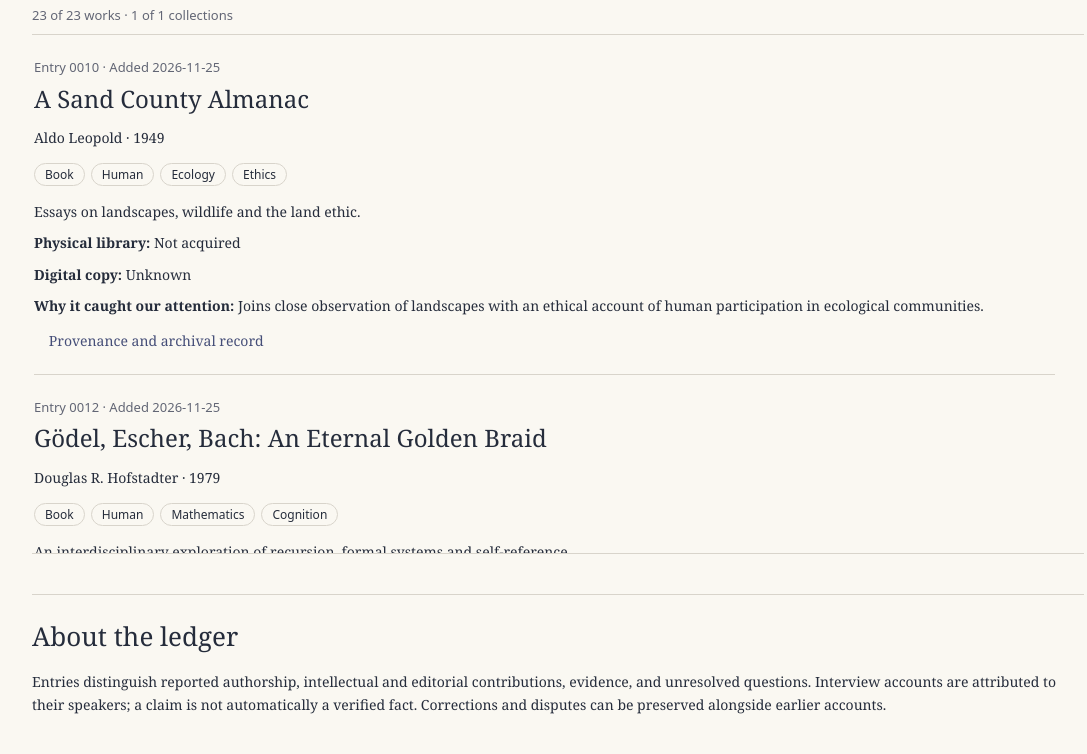
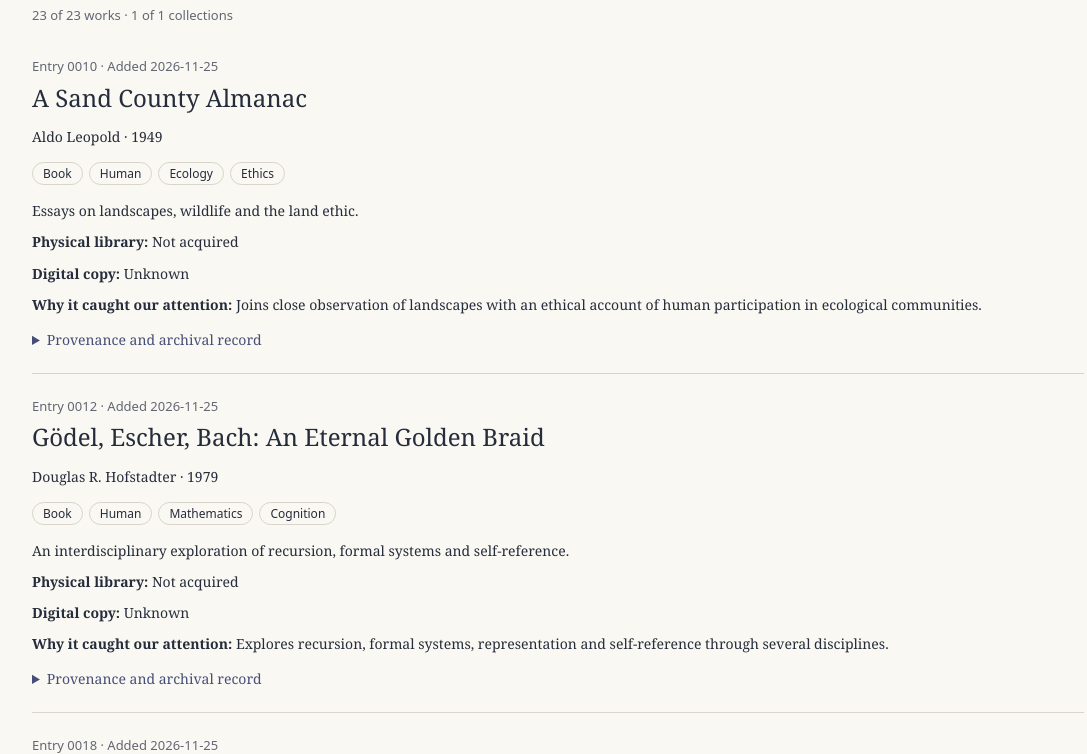
Before and after one commit to emberly369/book-ledger, a plain HTML site: page index.html in a window 1280 px wide. Shown: the part 554-1308 px from the top of the page, without its empty margins (82-1169 px from the left). Drawn offline with Linux system fonts and the light colour scheme.

Commit message:
Restore page-level infinite scrolling

```diff
--- a/index.html
+++ b/index.html
@@ -41,10 +41,8 @@
             <option value="">All subjects</option>
           </select><label for="type">Record type</label><select id="type"><option value="">All types</option></select><button id="reset">Clear filters</button></div>
         <p id="count" class="meta" aria-live="polite">Loading ledger…</p><noscript>JavaScript is required to browse the ledger. <a href="books.json">View the raw records.</a></noscript>
-        <div id="ledger-scroll" role="region" aria-label="Book results" tabindex="0">
-          <div id="results"></div>
-          <div id="pagination" hidden><button id="more" type="button">Load more</button><span id="progress" class="meta" aria-live="polite"></span></div>
-        </div>
+        <div id="results"></div>
+        <div id="pagination" hidden><button id="more" type="button">Load more</button><span id="progress" class="meta" aria-live="polite"></span></div>
       </section>
       <section class="foot">
         <h2>About the ledger</h2>
--- a/ledger.js
+++ b/ledger.js
@@ -35,7 +35,7 @@ function revealRecord(id, focus = false) {
   const index = visibleRows.findIndex(b => b.id === id);
   while (index >= rendered && rendered < visibleRows.length) appendBatch();
   const target = document.getElementById('entry-' + id);
-  if (target) { const pane = $('ledger-scroll'); pane.scrollTop += target.getBoundingClientRect().top - pane.getBoundingClientRect().top - pane.clientTop - 8; if (focus) target.focus({preventScroll:true}); }
+  if (target) { target.scrollIntoView(); if (focus) target.focus({preventScroll:true}); }
 }
 function followHash() {
   if (!loaded || !location.hash.startsWith('#entry-')) return;
@@ -66,7 +66,6 @@ function relationships(a,b) {
         let s = $('sort').value;
         rows.sort((a, b) => s === 'title' ? a.title.localeCompare(b.title) : s === 'author' ? (a.authors || []).join(', ').localeCompare((b.authors || []).join(', ')) : s === 'year' ? (a.year ?? Infinity) - (b.year ?? Infinity) : (b.added || '').localeCompare(a.added || ''));
         $('count').textContent = `${rows.filter(b=>recordType(b)!=='Collection').length} of ${books.filter(b=>recordType(b)!=='Collection').length} works · ${rows.filter(b=>recordType(b)==='Collection').length} of ${books.filter(b=>recordType(b)==='Collection').length} collections`;
-        $('ledger-scroll').scrollTop = 0;
         $('results').replaceChildren();
         visibleRows = rows; rendered = 0;
         observer?.unobserve($('pagination'));
@@ -132,7 +131,7 @@ function relationships(a,b) {
       if ('IntersectionObserver' in window) {
         observer = new IntersectionObserver(entries => {
           if (entries.some(e => e.isIntersecting) && rendered < visibleRows.length) appendBatch();
-        }, {root: $('ledger-scroll'), rootMargin: '180px 0px'});
+        }, {rootMargin: '250px 0px'});
       }
       window.addEventListener('hashchange', followHash);
       load();
--- a/style.css
+++ b/style.css
@@ -197,14 +197,3 @@
 
 #pagination { margin: 20px 0; text-align: center; }
 #progress { margin-inline-start: 10px; }
-
-/* Keep the controls outside the independently scrolling ledger. */
-#ledger-scroll {
-  max-height: 65vh;
-  max-height: 65dvh;
-  overflow-y: auto;
-  scrollbar-gutter: stable;
-  padding-inline: 2px 14px;
-  border-block: 1px solid var(--line);
-}
-#ledger-scroll .entry { scroll-margin-top: 8px; }
```
Also changed, not shown: 1 other file.
